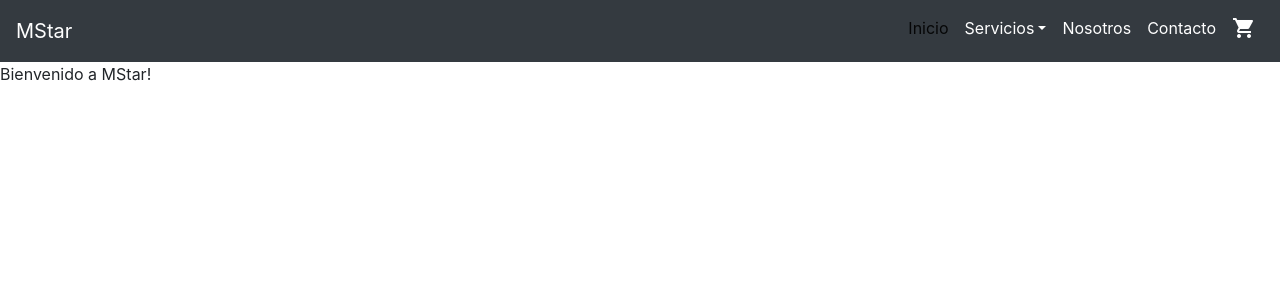
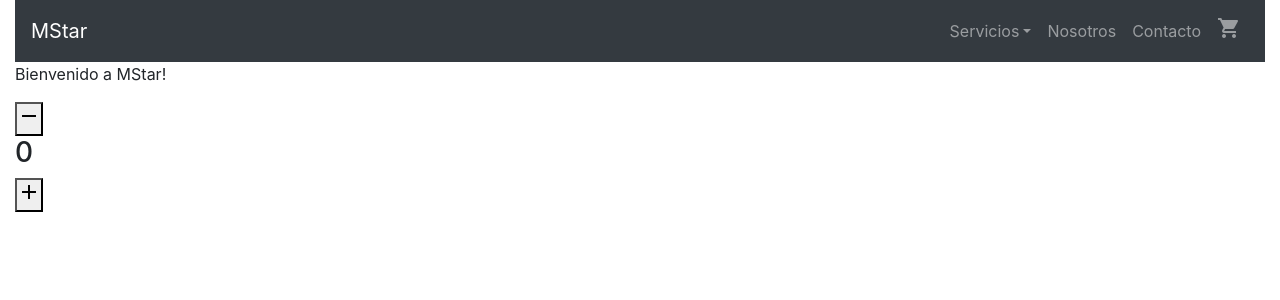
Before and after one commit to MarceloCarabajal/react-carabajal, a React (Create React App) app: page / in a window 1280 px wide. Shown: the top 300 px of the page. Built offline with nearby package versions, Linux system fonts and the light colour scheme.

Commit message:
desafio 4 v1.0

```diff
--- a/src/App.js
+++ b/src/App.js
@@ -1,4 +1,4 @@
-import { Fragment } from 'react';
+import { Container } from 'react-bootstrap';
 import NavBar from './components/NavBar';
 import ItemListContainer from './components/ItemListContainer';
 
@@ -6,10 +6,10 @@ import ItemListContainer from './components/ItemListContainer';
 
 function App() {
   return (
-   <Fragment>
+   <Container fluid>
       <NavBar />
       <ItemListContainer greeting="Bienvenido a MStar!"/>
-   </Fragment>
+   </Container>
   );
 }
 
--- /dev/null
+++ b/src/components/ItemCount.js
@@ -0,0 +1,55 @@
+import { useState, UseEffect } from "react";
+
+
+
+const ItemCount = () => {
+
+    const stock = 10;
+    const [count, setCount] = useState(0);
+
+
+
+    const sumar = () => {
+        if (count < stock) {
+            setCount(count + 1);
+        }
+    };
+
+    const restar = () => {
+        if (count > 0) {
+            setCount(count - 1);
+        }
+    };
+
+
+
+
+    return (
+
+
+        <>
+            <article className="box-item-count">
+
+            </article>
+
+            <button onClick={restar}>
+                <span className="material-icons">
+                    remove
+                </span>
+            </button>
+            <h3>{count}</h3>
+            <button onClick={sumar}>
+                <span className="material-icons">
+                    add
+                </span>
+            </button>
+
+
+        </>
+
+    );
+}
+
+
+
+export default ItemCount
--- a/src/components/ItemListContainer.js
+++ b/src/components/ItemListContainer.js
@@ -1,10 +1,13 @@
 import { Fragment } from "react";
+import ItemCount from "./ItemCount";
+
 
 const ItemListContainer = (props) => {
 
     return (
         <Fragment>
             <p>{props.greeting}</p>
+            <ItemCount />
         </Fragment>
     )
 }
--- a/src/components/NavBar.js
+++ b/src/components/NavBar.js
@@ -1,48 +1,33 @@
-import CartWidget from './CartWidget';
+import { Navbar, Nav, NavDropdown } from 'react-bootstrap'
+import CartWidget from './CartWidget'
 
 
 const NavBar = () => {
 
     return (
 
-            <nav class="navbar navbar-expand-lg navbar-light bg-dark">
-                <a class="navbar-brand brand" href="#">MStar</a>
-                <button class="navbar-toggler" type="button" data-toggle="collapse" data-target="#navbarNavDropdown" aria-controls="navbarNavDropdown" aria-expanded="false" aria-label="Toggle navigation">
-                    <span class="navbar-toggler-icon"></span>
-                </button>
-                <div class="collapse navbar-collapse" id="navbarNavDropdown">
-                    <ul class="navbar-nav">
-                    <li class="nav-item active">
-                        <a class="nav-link" href="#">Inicio <span class="sr-only">(current)</span></a>
-                    </li>
-                    <li class="nav-item dropdown">
-                        <a class="nav-link dropdown-toggle" href="#" id="navbarDropdownMenuLink" role="button" data-toggle="dropdown" aria-expanded="false">
-                        Servicios
-                        </a>
-                        <div class="dropdown-menu" aria-labelledby="navbarDropdownMenuLink">
-                        <a class="dropdown-item" href="#">Mantenimiento de PC</a>
-                        <a class="dropdown-item" href="#">Reparación de PC</a>
-                        <a class="dropdown-item" href="#">Instalación de softwares</a>
-                        </div>
-                    </li>
-                    <li class="nav-item">
-                        <a class="nav-link" href="#">Nosotros</a>
-                    </li>
-                    <li class="nav-item">
-                        <a class="nav-link" href="#">Contacto</a>
-                    </li>
-                    <li class="nav-item">
-                    <a class="nav-link" href="#"><CartWidget /></a>
-                    </li>
+        <Navbar collapseOnSelect expand="lg" bg="dark" variant="dark">
+            <Navbar.Brand href="#home">MStar</Navbar.Brand>
+            <Navbar.Toggle aria-controls="responsive-navbar-nav" />
+            <Navbar.Collapse id="responsive-navbar-nav">
+                <Nav className="me-auto">
+                <NavDropdown title="Servicios" id="collasible-nav-dropdown">
+                    <NavDropdown.Item href="#action/3.1">Mantenimiento de PC</NavDropdown.Item>
+                    <NavDropdown.Item href="#action/3.2">Reparación de PC</NavDropdown.Item>
+                    <NavDropdown.Item href="#action/3.3">Instalación de softwares</NavDropdown.Item>
+                    <NavDropdown.Divider />
+                    <NavDropdown.Item href="#action/3.4">Otros</NavDropdown.Item>
+                </NavDropdown>
+                <Nav.Link href="#nosotros">Nosotros</Nav.Link>
+                <Nav.Link href="#contact">Contacto</Nav.Link>
+                </Nav>
+                <Nav>
 
-                    </ul>
-                </div>
-            </nav>
-
-
-    )
-
+                <Nav.Link href="#carrito"><CartWidget/></Nav.Link>
+                </Nav>
+            </Navbar.Collapse>
+        </Navbar>
+    );
 }
 
-
 export default NavBar;
```
Also changed, not shown: info.txt, src/styles/styles.css (line endings or trailing spaces).
